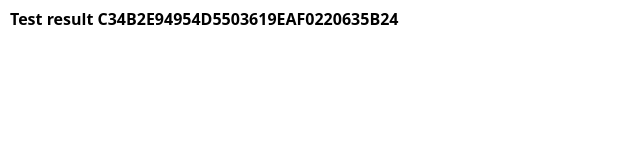
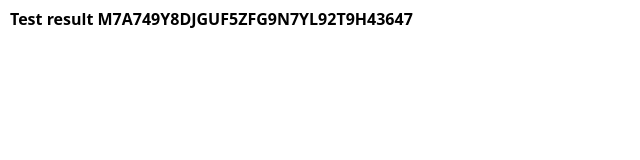
Before and after one commit to medisvit/M7A749Y8DJGUF5ZFG9N7YL92T9H43647, a plain HTML site: page index.html in a window 1280 px wide. Shown: the full height of the page, 0-640 px from the left. Drawn offline with nearby package versions, Linux system fonts and the light colour scheme.

Commit message:
Update index.html

```diff
--- a/index.html
+++ b/index.html
@@ -16,7 +16,7 @@
     />
   </head>
   <body style="font-size: 8px">
-    <h1 style="margin: 10px">Test result C34B2E94954D5503619EAF0220635B24</h1>
+    <h1 style="margin: 10px">Test result M7A749Y8DJGUF5ZFG9N7YL92T9H43647</h1>
     <img src="test.jpg" alt="" style="max-width: 100%" />
   </body>
 </html>
```
